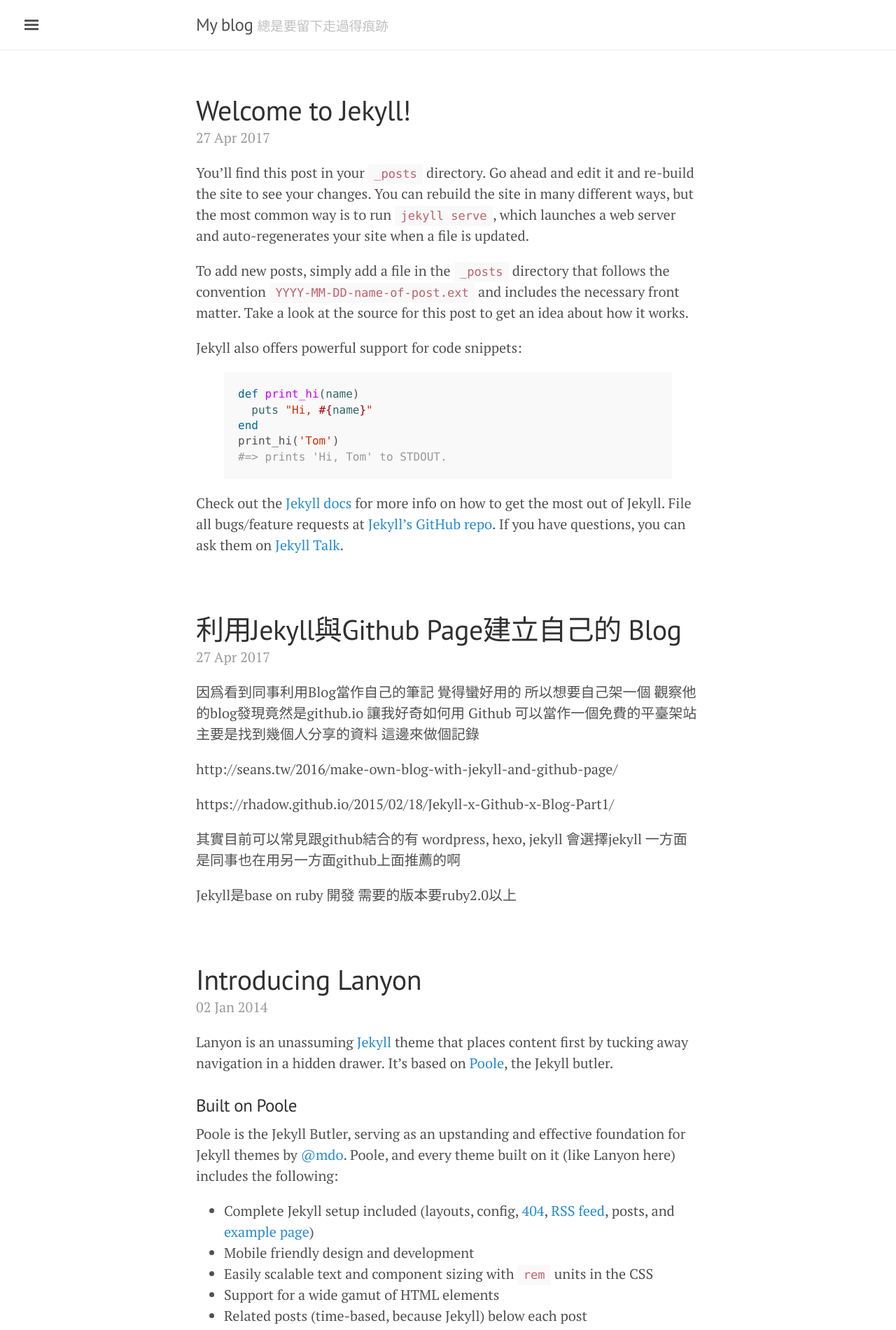
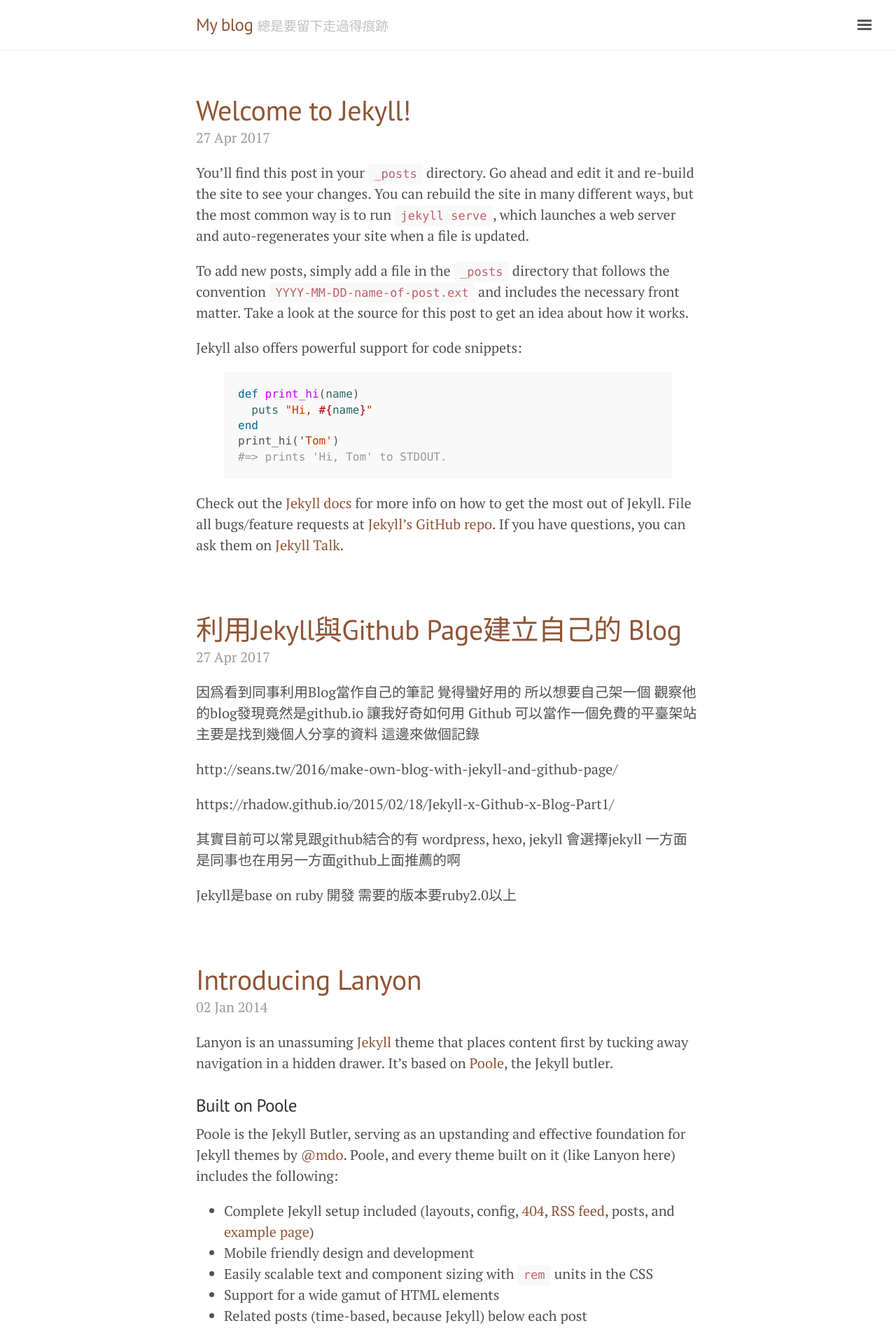
Before and after one commit to LunaHuang/LunaHuang.github.io, a Jekyll site: the page built from index.html, in a window 1280 px wide. Shown: the top 1900 px of the page at 70% size. Built offline with Jekyll 4.4.1, drawn with Linux system fonts in a browser that asks for light colours; the list of posts is cut into pages by our own code.

Commit message:
Modify layouts

```diff
--- a/_layouts/default.html
+++ b/_layouts/default.html
@@ -3,7 +3,7 @@
 
   {% include head.html %}
 
-  <body>
+  <body class="theme-base-0f layout-reverse sidebar-overlay">
 
     {% include sidebar.html %}
 
```
